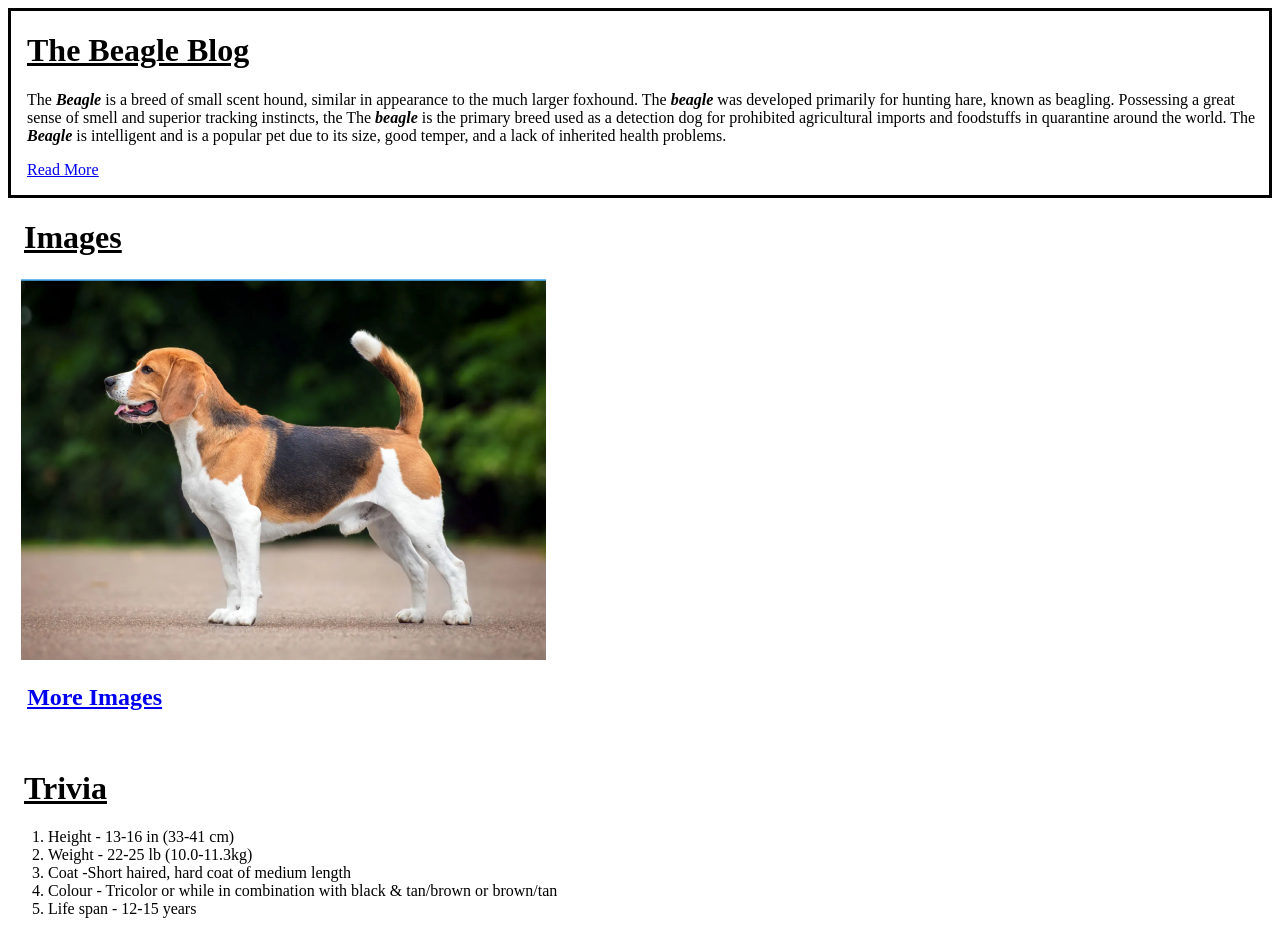
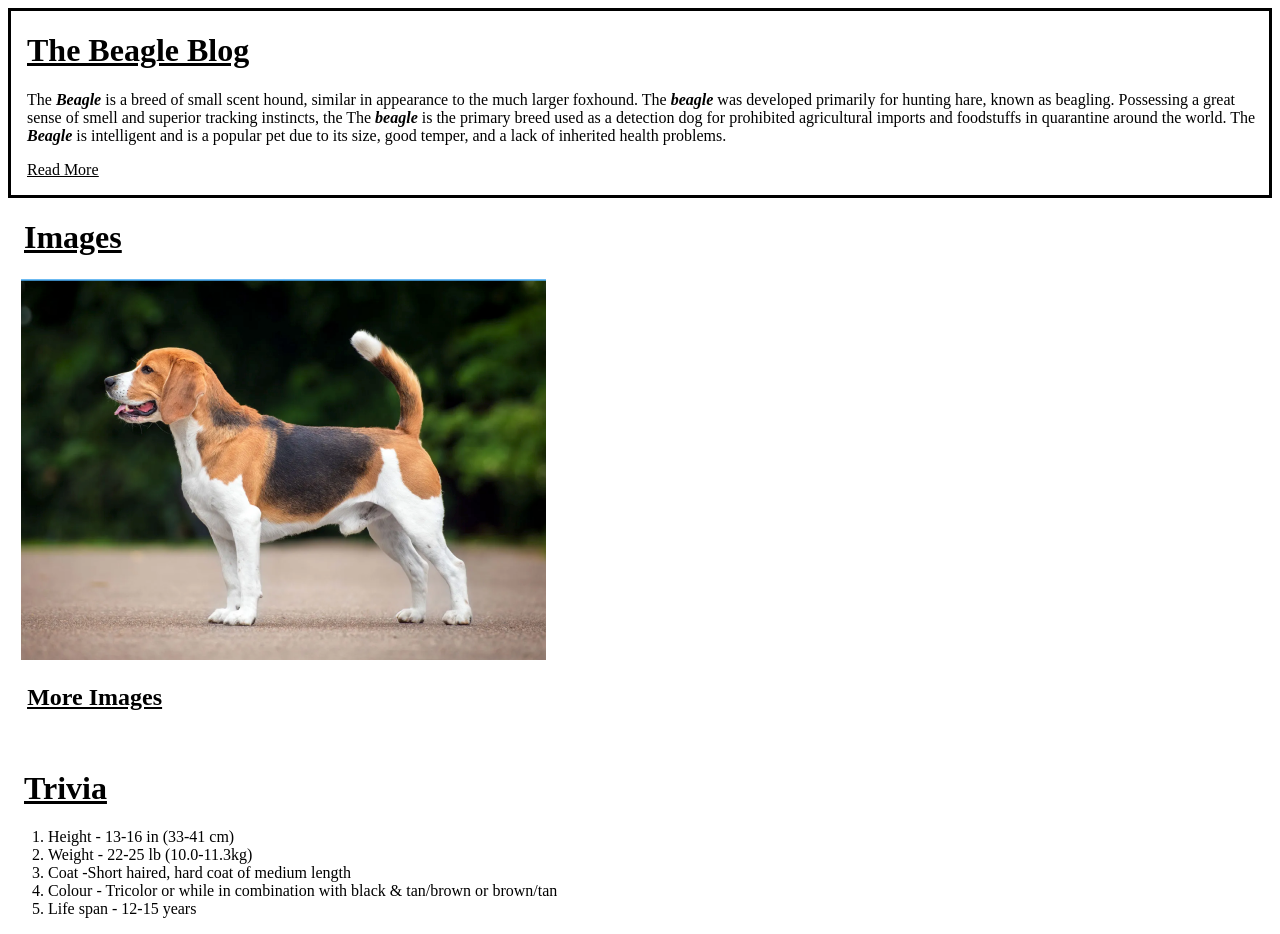
Before and after one commit to KrishnaDass95/Beagle, a plain HTML site: page index.html in a window 1280 px wide. Drawn offline with Linux system fonts and the light colour scheme.

Commit message:
Make links into black colour

```diff
--- a/index.html
+++ b/index.html
@@ -21,12 +21,12 @@
                 and is a popular pet due to its size, good temper, and a lack
                 of inherited health problems.
                 <br>
-                <p style="margin-left: 1.0em;margin-right: 0.8em;"><a href="https://en.wikipedia.org/wiki/Beagle"><u>Read More</u></a></p>
+                <p style="margin-left: 1.0em;margin-right: 0.8em"><a href="https://en.wikipedia.org/wiki/Beagle" style="color: black;"><u>Read More</u></a></p>
             </p>
         </div>
         <p><h1 style="margin-left: 0.5em;"><u>Images</u></h1></p>
         <img src="./images/beagle.png" alt="beagle" style="margin-left: 0.8em;">
-        <h2 style="margin-left: 0.8em;"><u><a href="https://www.google.com/search?q=beagle&rlz=1C5CHFA_enUS944US945&sxsrf=ALiCzsYi_xLzuX5-mgRt-U2UMiiEwhaCTA:1672839794160&source=lnms&tbm=isch&sa=X&ved=2ahUKEwiat8ntha78AhVnDbcAHX7UCYYQ_AUoAXoECAEQAw&biw=1629&bih=894&dpr=2.2">More Images</a></u></h2>
+        <h2 style="margin-left: 0.8em;"><u><a href="https://www.google.com/search?q=beagle&rlz=1C5CHFA_enUS944US945&sxsrf=ALiCzsYi_xLzuX5-mgRt-U2UMiiEwhaCTA:1672839794160&source=lnms&tbm=isch&sa=X&ved=2ahUKEwiat8ntha78AhVnDbcAHX7UCYYQ_AUoAXoECAEQAw&biw=1629&bih=894&dpr=2.2" style="color:black">More Images</a></u></h2>
         <br>
         <p><h1 style="margin-left: 0.5em;"><u>Trivia</u></h1></p>
         <ol>
```
